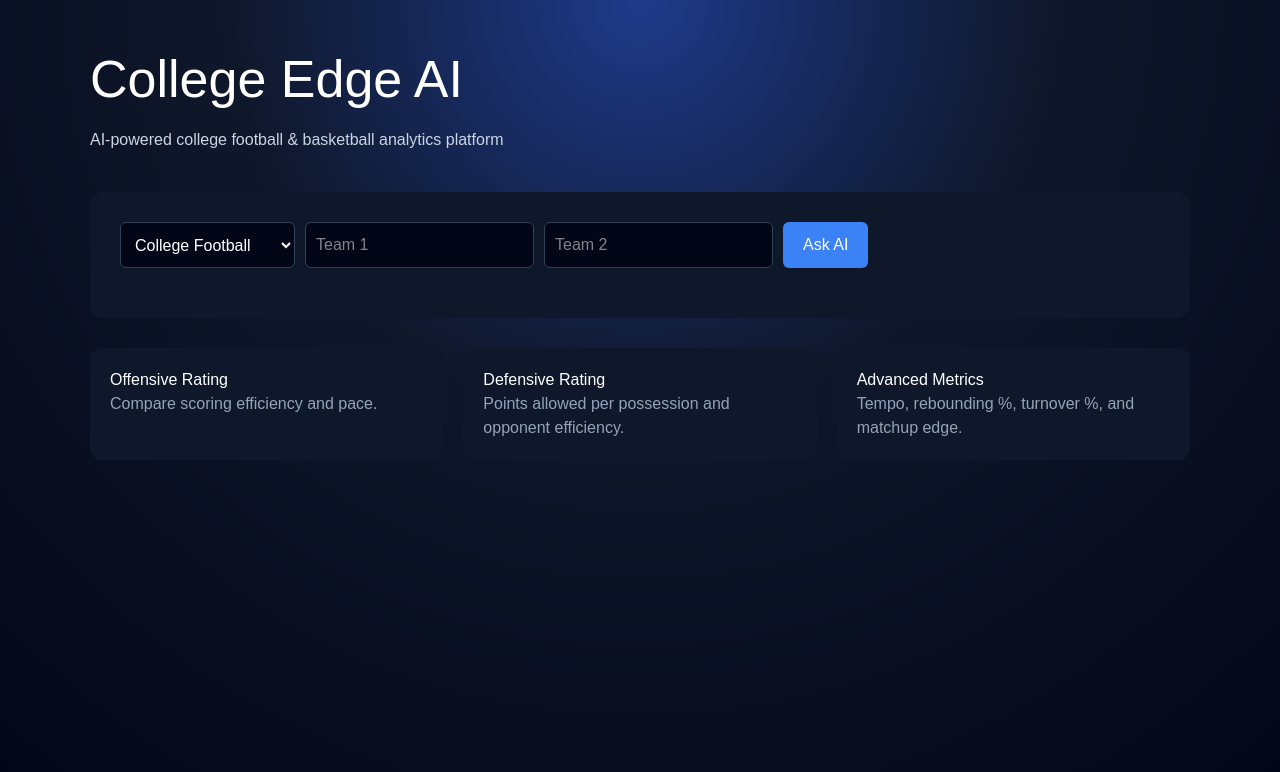
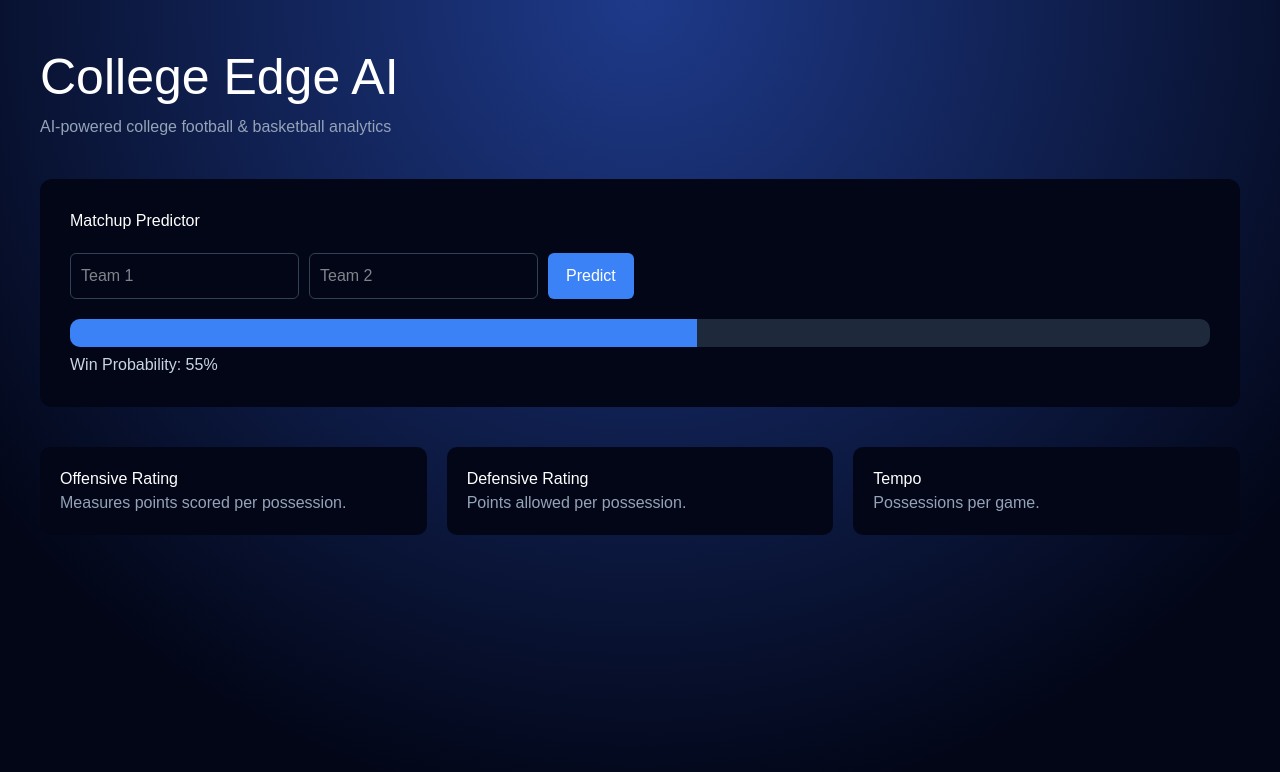
Before and after one commit to davissam830-blip/college-edge-ai, a Next.js app: page / in a window 1280 px wide. Shown: the top 772 px of the page. Built offline with nearby package versions, Linux system fonts and the light colour scheme.

Commit message:
full analytics dashboard

```diff
--- a/app/components/WinBar.tsx
+++ b/app/components/WinBar.tsx
@@ -1,13 +1,12 @@
 export default function WinBar({ probability }: { probability: number }) {
-
   return (
+    <div style={{ marginTop: 20 }}>
       <div
         style={{
-        marginTop: 20,
           background: "#1e293b",
           borderRadius: 10,
           overflow: "hidden",
-        height: 26
+          height: 28
         }}
       >
         <div
@@ -18,17 +17,11 @@ export default function WinBar({ probability }: { probability: number }) {
             transition: "width 0.5s"
           }}
         />
+      </div>
 
-      <div
-        style={{
-          position: "relative",
-          top: -22,
-          textAlign: "center",
-          fontSize: 14
-        }}
-      >
+      <p style={{ marginTop: 6, color: "#cbd5e1" }}>
         Win Probability: {probability}%
-      </div>
+      </p>
     </div>
   )
 }
--- a/app/page.tsx
+++ b/app/page.tsx
@@ -7,17 +7,13 @@ export default function Home() {
 
   const [team1, setTeam1] = useState("")
   const [team2, setTeam2] = useState("")
-  const [sport, setSport] = useState("football")
   const [result, setResult] = useState("")
   const [prob, setProb] = useState(55)
-  const [loading, setLoading] = useState(false)
 
   const runPrediction = async () => {
 
-    if (!team1 || !team2) return
-
-    setLoading(true)
-    setResult("")
+    const randomProb = Math.floor(Math.random() * 30) + 50
+    setProb(randomProb)
 
     try {
 
@@ -25,22 +21,16 @@ export default function Home() {
         method: "POST",
         headers: { "Content-Type": "application/json" },
         body: JSON.stringify({
-          question: `Who wins ${team1} vs ${team2} in ${sport}? Include win probability.`
+          question: `Predict the winner of ${team1} vs ${team2} and explain why`
         })
       })
 
       const data = await res.json()
-
       setResult(data.reply)
 
-      const randomProb = Math.floor(Math.random() * 20) + 50
-      setProb(randomProb)
-
     } catch {
-      setResult("Error loading matchup.")
+      setResult("Prediction engine loading...")
     }
-
-    setLoading(false)
   }
 
   return (
@@ -49,50 +39,34 @@ export default function Home() {
       style={{
         minHeight: "100vh",
         background:
-          "radial-gradient(circle at top, #1e3a8a 0%, #0f172a 40%, #020617 100%)",
-        color: "white",
+          "radial-gradient(circle at top, #1e3a8a 0%, #020617 80%)",
         padding: 40,
-        fontFamily: "Arial"
+        fontFamily: "Arial",
+        color: "white"
       }}
     >
 
-      <div style={{ maxWidth: 1100, margin: "0 auto" }}>
+      <div style={{ maxWidth: 1200, margin: "0 auto" }}>
 
-        <h1 style={{ fontSize: 52, marginBottom: 10 }}>
-          College Edge AI
-        </h1>
-
-        <p style={{ color: "#cbd5e1", marginBottom: 40 }}>
-          AI-powered college football & basketball analytics platform
+        <h1 style={{ fontSize: 50 }}>College Edge AI</h1>
+        <p style={{ color: "#94a3b8", marginBottom: 40 }}>
+          AI-powered college football & basketball analytics
         </p>
 
-        {/* Input Card */}
+        {/* Matchup Input */}
 
         <div
           style={{
-            background: "#0f172a",
+            background: "#020617",
             padding: 30,
-            borderRadius: 14,
-            marginBottom: 30
+            borderRadius: 12,
+            marginBottom: 40
           }}
         >
 
-          <div style={{ display: "flex", gap: 10, marginBottom: 20 }}>
+          <h2>Matchup Predictor</h2>
 
-            <select
-              value={sport}
-              onChange={(e) => setSport(e.target.value)}
-              style={{
-                padding: 10,
-                borderRadius: 6,
-                background: "#020617",
-                color: "white",
-                border: "1px solid #334155"
-              }}
-            >
-              <option value="football">College Football</option>
-              <option value="basketball">College Basketball</option>
-            </select>
+          <div style={{ display: "flex", gap: 10, marginTop: 20 }}>
 
             <input
               placeholder="Team 1"
@@ -123,31 +97,30 @@ export default function Home() {
             <button
               onClick={runPrediction}
               style={{
-                padding: "10px 20px",
+                padding: "10px 18px",
                 borderRadius: 6,
+                background: "#3b82f6",
                 border: "none",
-                background: "#3b82f6",
                 color: "white",
                 cursor: "pointer"
               }}
             >
-              Ask AI
+              Predict
             </button>
 
           </div>
 
-          {loading && <p>Running model...</p>}
+          <WinBar probability={prob} />
 
           {result && (
-            <>
-              <WinBar probability={prob} />
-              <p style={{ marginTop: 20 }}>{result}</p>
-            </>
+            <p style={{ marginTop: 20, color: "#cbd5e1" }}>
+              {result}
+            </p>
           )}
 
         </div>
 
-        {/* Analytics Section */}
+        {/* Analytics Cards */}
 
         <div
           style={{
@@ -159,40 +132,40 @@ export default function Home() {
 
           <div
             style={{
-              background: "#0f172a",
+              background: "#020617",
               padding: 20,
-              borderRadius: 12
+              borderRadius: 10
             }}
           >
             <h3>Offensive Rating</h3>
             <p style={{ color: "#94a3b8" }}>
-              Compare scoring efficiency and pace.
+              Measures points scored per possession.
             </p>
           </div>
 
           <div
             style={{
-              background: "#0f172a",
+              background: "#020617",
               padding: 20,
-              borderRadius: 12
+              borderRadius: 10
             }}
           >
             <h3>Defensive Rating</h3>
             <p style={{ color: "#94a3b8" }}>
-              Points allowed per possession and opponent efficiency.
+              Points allowed per possession.
             </p>
           </div>
 
           <div
             style={{
-              background: "#0f172a",
+              background: "#020617",
               padding: 20,
-              borderRadius: 12
+              borderRadius: 10
             }}
           >
-            <h3>Advanced Metrics</h3>
+            <h3>Tempo</h3>
             <p style={{ color: "#94a3b8" }}>
-              Tempo, rebounding %, turnover %, and matchup edge.
+              Possessions per game.
             </p>
           </div>
 
```
Lines whose indentation alone changed are shown as unchanged.
